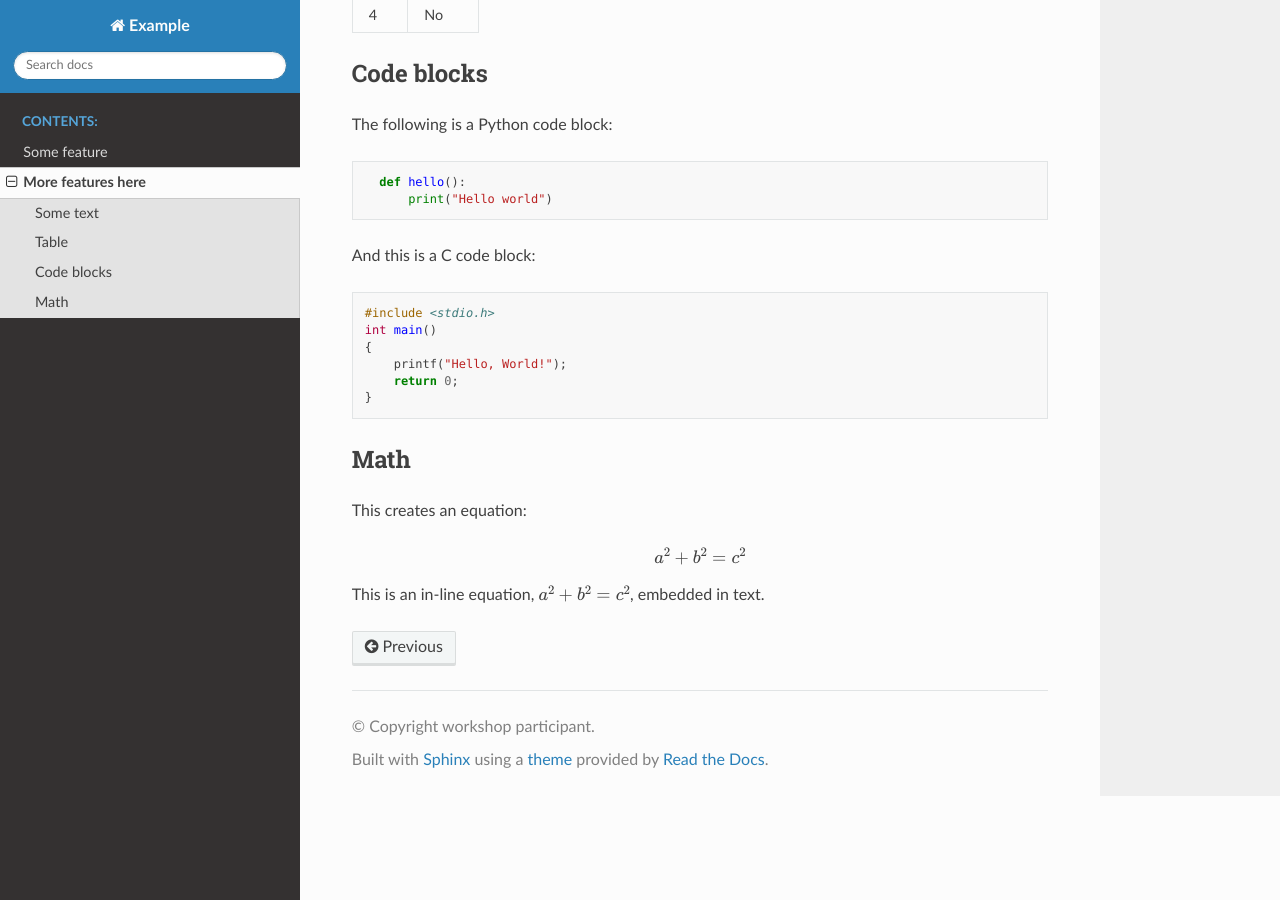
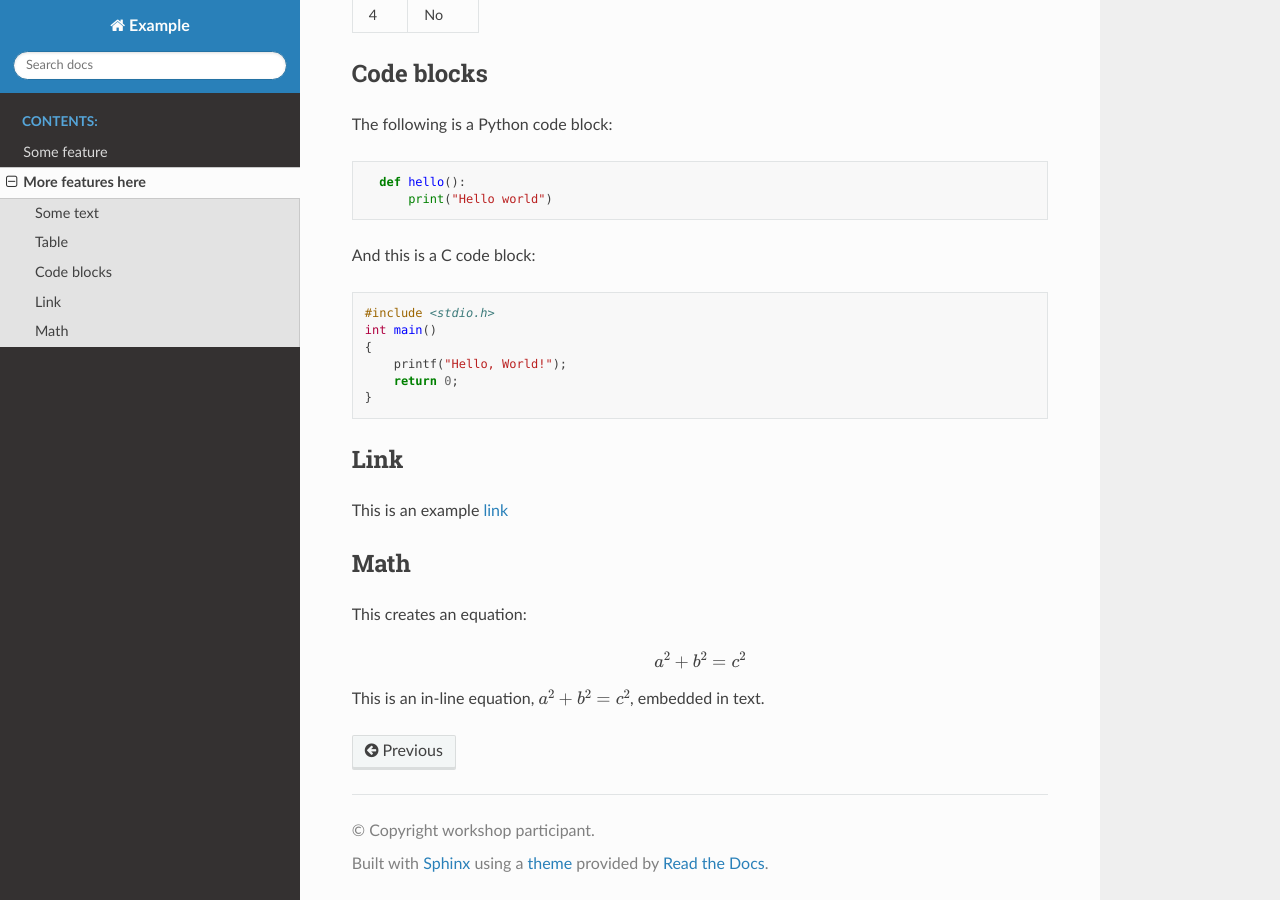
Before and after one commit to mferrari1992/documentation-example, a Sphinx documentation site: the page built from doc/another-feature.md, in a window 1280 px wide and 900 px high, scrolled down 549 px. Built offline with Sphinx 7.4.7 and the Read the Docs theme 2.0.0, drawn with Linux system fonts in a browser that asks for light colours.

Commit message:
Update another-feature.md

````diff
--- a/doc/another-feature.md
+++ b/doc/another-feature.md
@@ -39,6 +39,9 @@ int main()
     return 0;
 }
 ```
+## Link
+
+This is an example [link](https://www.example.org)
 
 
 ## Math
````
